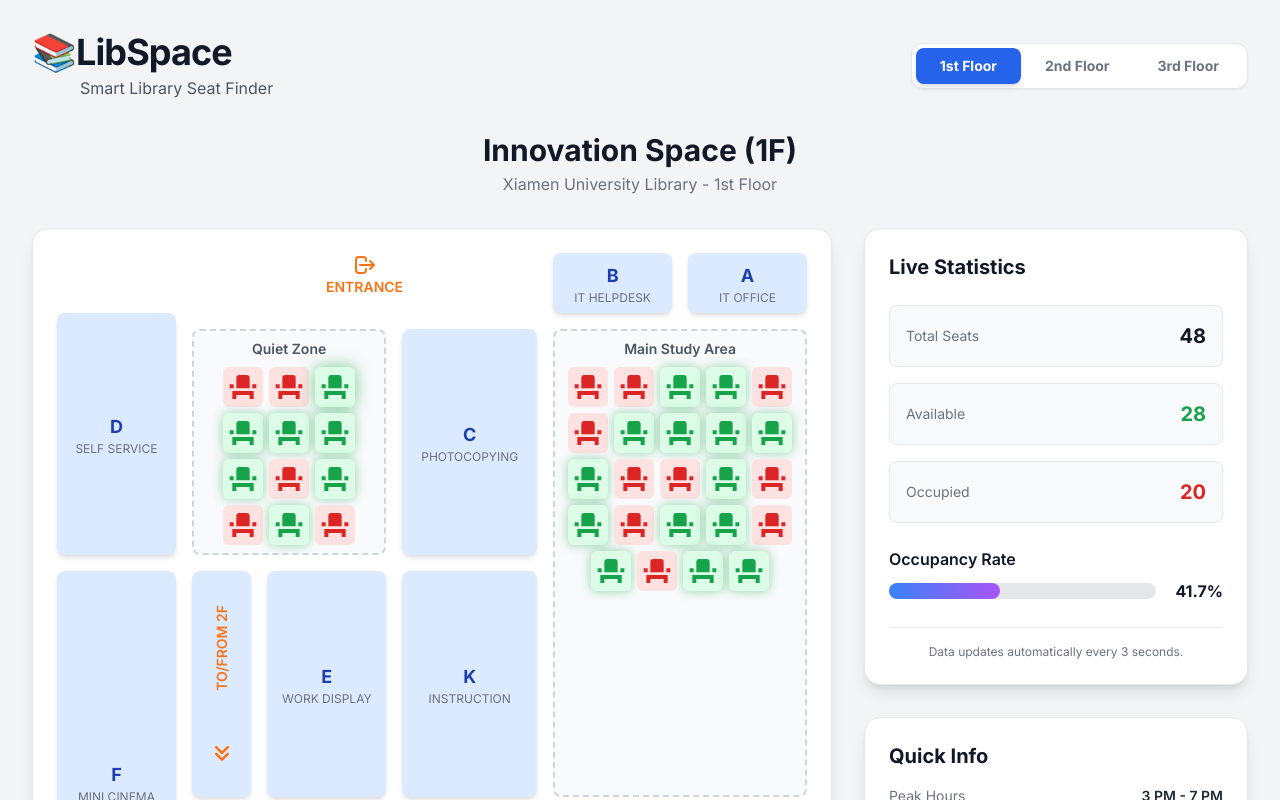
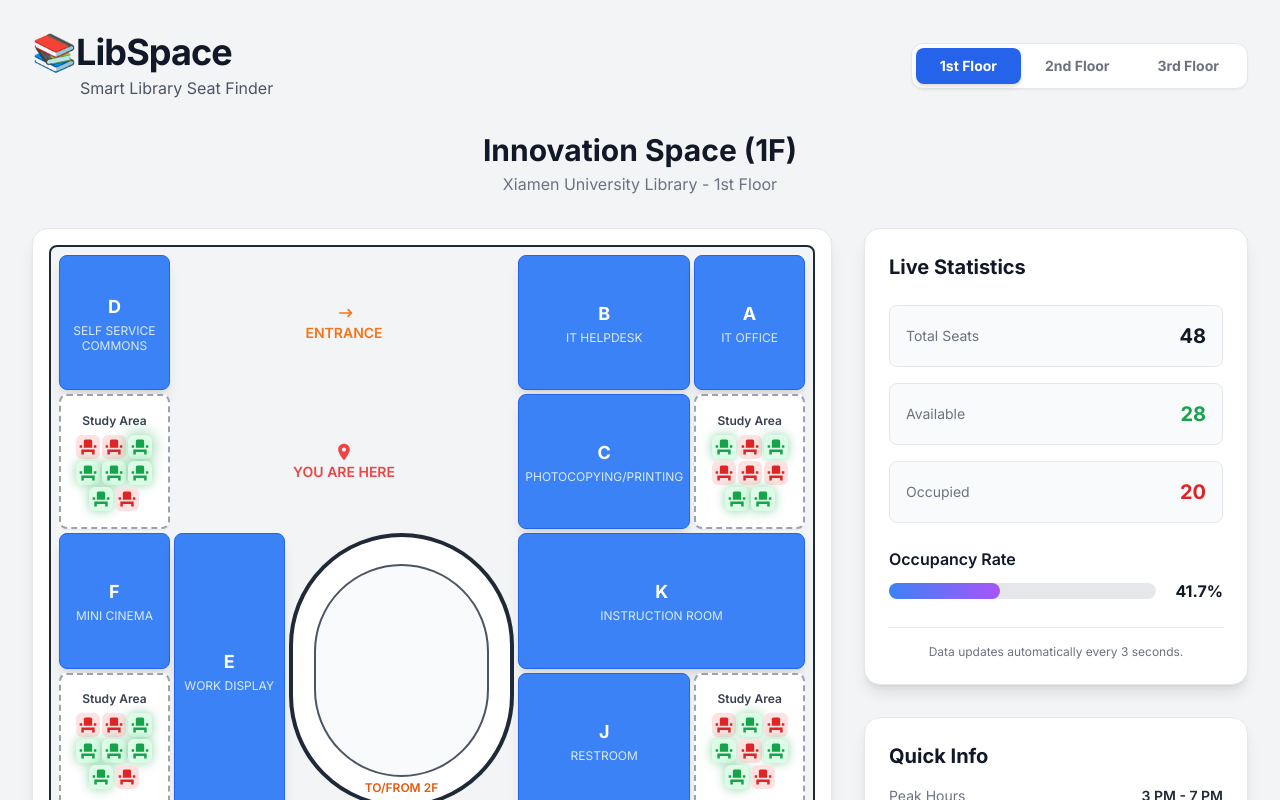
Before and after one commit to xrwong00/libspace, a React (Vite) app: page / in a window 1280 px wide. Shown: the top 800 px of the page. Built offline with nearby package versions, Linux system fonts and the light colour scheme.

Commit message:
Adjust floor plan

```diff
--- a/components/FloorPlan.tsx
+++ b/components/FloorPlan.tsx
@@ -8,19 +8,19 @@ interface FloorPlanProps {
 }
 
 const Facility: React.FC<{ name: string; gridArea: string; letter: string, className?: string }> = ({ name, gridArea, letter, className = '' }) => (
-  <div className={`bg-blue-100 p-1.5 rounded-lg flex items-center justify-center text-center shadow-md ${className}`} style={{ gridArea }}>
+  <div className={`bg-blue-500 p-1.5 rounded-lg flex items-center justify-center text-center shadow-lg border border-blue-600 ${className}`} style={{ gridArea, minHeight: '50px' }}>
     <div className="flex flex-col justify-center items-center">
-      <span className="text-base sm:text-lg font-bold text-blue-800 leading-tight">{letter}</span>
-      <span className="text-xs text-gray-500 hidden sm:block leading-tight">{name}</span>
+      <span className="text-sm sm:text-lg font-bold text-white leading-tight">{letter}</span>
+      <span className="text-xs text-blue-100 text-center leading-tight mt-0.5 hidden sm:block">{name}</span>
     </div>
   </div>
 );
 
 const SeatingArea: React.FC<{ seats: SeatData[]; gridArea: string; name: string, letter?: string, className?: string }> = ({ seats, gridArea, name, letter, className = '' }) => (
-  <div className={`relative bg-gray-50 p-2 rounded-lg flex flex-col gap-2 items-center border-2 border-dashed border-gray-300 ${className}`} style={{ gridArea }}>
-    {letter && <div className="absolute top-1/2 left-1/2 -translate-x-1/2 -translate-y-1/2 text-4xl sm:text-5xl font-bold text-gray-300 opacity-80 z-0 select-none pointer-events-none">{letter}</div>}
-    <h3 className="relative text-gray-600 font-semibold text-xs sm:text-sm text-center z-10">{name}</h3>
-    <div className="relative flex flex-wrap gap-1 sm:gap-1.5 justify-center z-10">
+  <div className={`relative bg-white p-1.5 rounded-lg flex flex-col gap-1 items-center justify-center border-2 border-dashed border-gray-400 shadow-sm ${className}`} style={{ gridArea, minHeight: '50px' }}>
+    {letter && <div className="absolute top-1/2 left-1/2 -translate-x-1/2 -translate-y-1/2 text-xl sm:text-2xl font-bold text-gray-200 opacity-50 z-0 select-none pointer-events-none">{letter}</div>}
+    <h3 className="relative text-gray-700 font-semibold text-xs text-center z-10 mb-0.5">{name}</h3>
+    <div className="relative flex flex-wrap gap-0.5 justify-center items-center z-10 max-w-full">
         {seats.map(seat => <Seat key={seat.id} seat={seat} />)}
     </div>
   </div>
@@ -42,54 +42,67 @@ const StairsIcon: React.FC = () => (
 
 const FloorPlan1F: React.FC<{ seats: SeatData[] }> = ({ seats }) => {
   const seatingAreas = {
-    quietZone: seats.slice(0, 12),
-    mainArea: seats.slice(12, 36),
-    collabPods: seats.slice(36, 48),
+    upperLeftWhite: seats.slice(0, 8),     // White area below D
+    upperRightWhite: seats.slice(8, 16),   // White area to the right of A
+    leftMiddleWhite: seats.slice(16, 24),  // White area between stairs and circle
+    bottomRightWhite: seats.slice(24, 32), // White area below J
+    bottomLeftWhite: seats.slice(32, 40),  // White area above G
   };
+
   const StairsFacility: React.FC<{ gridArea: string }> = ({ gridArea }) => (
-    <div className="bg-blue-100 py-2 px-1 rounded-lg flex flex-col items-center justify-around text-center shadow-md text-orange-500 h-full" style={{ gridArea }}>
-        <span className="font-semibold text-xs sm:text-sm whitespace-nowrap" style={{ writingMode: 'vertical-rl', textOrientation: 'mixed', transform: 'rotate(180deg)' }}>
-            TO/FROM 2F
-        </span>
-        <svg className="w-5 h-5" fill="none" viewBox="0 0 24 24" stroke="currentColor" strokeWidth={3} style={{transform: 'rotate(90deg)'}}>
-            <path strokeLinecap="round" strokeLinejoin="round" d="M13 5l7 7-7 7M5 5l7 7-7 7" />
+    <div className="bg-orange-100 py-1 px-2 rounded-lg flex flex-col items-center justify-center text-center shadow-md text-orange-600 h-full border border-orange-200" style={{ gridArea }}>
+        <span className="font-semibold text-xs whitespace-nowrap">TO/FROM 2F</span>
+        <svg className="w-4 h-4 mt-1" fill="none" viewBox="0 0 24 24" stroke="currentColor" strokeWidth={2}>
+            <path strokeLinecap="round" strokeLinejoin="round" d="M8 7l4-4m0 0l4 4m-4-4v18" />
         </svg>
     </div>
   );
+
   return (
     <div
-      className="grid gap-2 sm:gap-4 p-2 w-full h-full"
+      className="grid gap-1 p-2 w-full h-full bg-gray-100 rounded-lg border-2 border-gray-800"
       style={{
-        gridTemplateAreas: `
-          ". entrance entrance entrance entrance b a"
-          "d .         .         .      .    b a"
-          "d quiet     quiet     c       c    main main"
-          "f stairs-left e         k       k    main main"
-          "f stairs-c  stairs-c  j       j    pods pods"
-          "g h         h         h       h    i i"
-        `,
-        gridTemplateColumns: '1fr 0.5fr 1fr 0.5fr 0.5fr 1fr 1fr',
-        gridTemplateRows: 'auto auto 1fr 1fr auto 1fr',
-        minHeight: '60vh',
+        gridTemplateColumns: 'repeat(6, 1fr)',
+        gridTemplateRows: 'repeat(6, 1fr)',
+        height: '100%',
+        aspectRatio: '3/2',
       }}
     >
-      <Facility name="IT OFFICE" letter="A" gridArea="a" />
-      <Facility name="IT HELPDESK" letter="B" gridArea="b" />
-      <Facility name="PHOTOCOPYING" letter="C" gridArea="c" />
-      <Facility name="SELF SERVICE" letter="D" gridArea="d" />
-      <Facility name="WORK DISPLAY" letter="E" gridArea="e" />
-      <Facility name="MINI CINEMA" letter="F" gridArea="f" />
-      <Facility name="TECH CREATION" letter="G" gridArea="g" />
-      <Facility name="INTERNET ACCESS" letter="H" gridArea="h" />
-      <Facility name="MAKERSPACE" letter="I" gridArea="i" />
-      <Facility name="RESTROOM" letter="J" gridArea="j" />
-      <Facility name="INSTRUCTION" letter="K" gridArea="k" />
-      <StairsFacility gridArea="stairs-left" />
-      <SeatingArea name="Quiet Zone" gridArea="quiet" seats={seatingAreas.quietZone} />
-      <SeatingArea name="Main Study Area" gridArea="main" seats={seatingAreas.mainArea} />
-      <SeatingArea name="Collaboration Pods" gridArea="pods" seats={seatingAreas.collabPods} />
-      <InfoMarker text="ENTRANCE" gridArea="entrance" icon={<svg className="w-6 h-6" fill="none" viewBox="0 0 24 24" stroke="currentColor"><path strokeLinecap="round" strokeLinejoin="round" strokeWidth={2} d="M17 16l4-4m0 0l-4-4m4 4H7m6 4v1a3 3 0 01-3 3H6a3 3 0 01-3-3V7a3 3 0 013-3h4a3 3 0 013 3v1" /></svg>} />
-      <InfoMarker text="TO/FROM 2F" gridArea="stairs-c" icon={<svg className="w-8 h-8" fill="none" viewBox="0 0 24 24" stroke="currentColor"><path strokeLinecap="round" strokeLinejoin="round" strokeWidth={2} d="M4 4v5h5M20 20v-5h-5M4 20h5v-5M20 4h-5v5" /></svg>} />
+      {/* Row 1: Top facilities and entrance */}
+      <Facility name="SELF SERVICE COMMONS" letter="D" gridArea="1 / 1 / 2 / 2" />
+      <InfoMarker text="ENTRANCE" gridArea="1 / 2 / 2 / 5" icon={<svg className="w-5 h-5" fill="none" viewBox="0 0 24 24" stroke="currentColor"><path strokeLinecap="round" strokeLinejoin="round" strokeWidth={2} d="M17 16l4-4m0 0l-4-4m4 4H7" /></svg>} />
+      <Facility name="IT HELPDESK" letter="B" gridArea="1 / 5 / 2 / 6" />
+      <Facility name="IT OFFICE" letter="A" gridArea="1 / 6 / 2 / 7" />
+
+      {/* Row 2: Study areas and facilities */}
+      <SeatingArea name="Study Area" gridArea="2 / 1 / 3 / 2" seats={seatingAreas.upperLeftWhite} />
+      <InfoMarker text="YOU ARE HERE" gridArea="2 / 2 / 3 / 5" icon={<svg className="w-5 h-5 text-red-500" fill="currentColor" viewBox="0 0 24 24"><path d="M12 2C8.13 2 5 5.13 5 9c0 5.25 7 13 7 13s7-7.75 7-13c0-3.87-3.13-7-7-7zm0 9.5c-1.38 0-2.5-1.12-2.5-2.5s1.12-2.5 2.5-2.5 2.5 1.12 2.5 2.5-1.12 2.5-2.5 2.5z"/></svg>} className="text-red-500" />
+      <Facility name="PHOTOCOPYING/PRINTING" letter="C" gridArea="2 / 5 / 3 / 6" />
+      <SeatingArea name="Study Area" gridArea="2 / 6 / 3 / 7" seats={seatingAreas.upperRightWhite} />
+
+      {/* Row 3: F, E, Circle, K */}
+      <Facility name="MINI CINEMA" letter="F" gridArea="3 / 1 / 4 / 2" />
+      <Facility name="WORK DISPLAY" letter="E" gridArea="3 / 2 / 5 / 3" />
+      <div style={{gridArea: '3 / 3 / 5 / 5'}} className="flex items-center justify-center relative border-4 border-gray-800 rounded-full bg-white">
+        <div className="w-4/5 h-4/5 border-2 border-gray-600 rounded-full bg-gray-50"></div>
+        <div className="absolute bottom-2 flex items-center justify-center">
+          <span className="text-xs font-semibold text-orange-600">TO/FROM 2F</span>
+        </div>
+      </div>
+      <Facility name="INSTRUCTION ROOM" letter="K" gridArea="3 / 5 / 4 / 7" />
+
+      {/* Row 4: Study area and J */}
+      <SeatingArea name="Study Area" gridArea="4 / 1 / 5 / 2" seats={seatingAreas.leftMiddleWhite} />
+      <Facility name="RESTROOM" letter="J" gridArea="4 / 5 / 5 / 6" />
+      <SeatingArea name="Study Area" gridArea="4 / 6 / 5 / 7" seats={seatingAreas.bottomRightWhite} />
+
+      {/* Row 5: Study area moved to G's position, H, I */}
+      <SeatingArea name="Study Area" gridArea="5 / 1 / 6 / 2" seats={seatingAreas.bottomLeftWhite} />
+      <Facility name="INTERNET ACCESS AREA" letter="H" gridArea="5 / 3 / 7 / 5" />
+      <Facility name="MAKERSPACE" letter="I" gridArea="5 / 5 / 7 / 7" />
+
+      {/* Row 6: G moved to bottom, aligned with H and I */}
+      <Facility name="TECHNOLOGY CREATION" letter="G" gridArea="6 / 1 / 7 / 2" />
     </div>
   );
 };
--- a/components/Seat.tsx
+++ b/components/Seat.tsx
@@ -15,7 +15,7 @@ const SeatIcon: React.FC<{ status: SeatStatus }> = ({ status }) => (
 export const Seat: React.FC<SeatProps> = ({ seat }) => {
   const isAvailable = seat.status === SeatStatus.AVAILABLE;
 
-  const baseClasses = 'relative group w-8 h-8 sm:w-10 sm:h-10 p-1 rounded-md cursor-pointer transition-all duration-300';
+  const baseClasses = 'relative group w-5 h-5 sm:w-6 sm:h-6 p-0.5 rounded-md cursor-pointer transition-all duration-300';
   const statusClasses = isAvailable
     ? 'text-brand-green bg-green-100 hover:bg-green-200 animate-glow'
     : 'text-brand-red bg-red-100 hover:bg-red-200';
```
Also changed, not shown: 1 other file (tests, documents, lock files or other folders).
